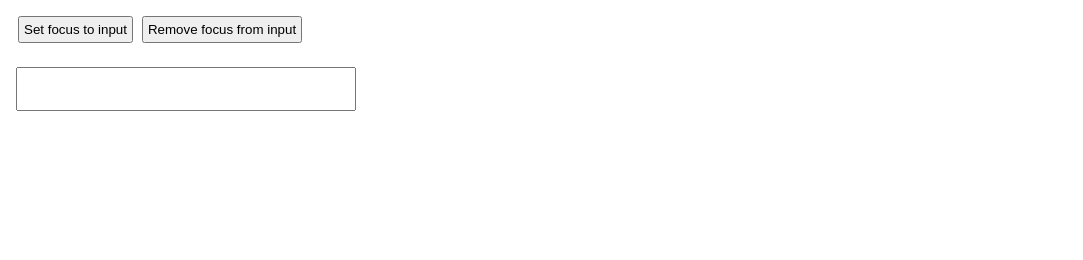
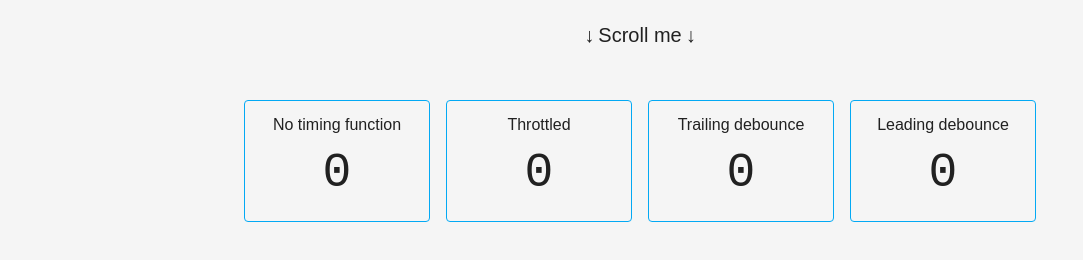
Before and after one commit to krok-code/Git-training, a plain HTML site: page index.html in a window 1280 px wide. Shown: the top 260 px of the page, without its empty margins (0-1083 px from the left). Drawn offline with Linux system fonts and the light colour scheme.

Commit message:
Finish with seventh module, and start working with eighth module7

```diff
--- a/index.html
+++ b/index.html
@@ -14,10 +14,42 @@
     <script src="fifthModule.js"></script>
   </head>
   <body>
-    <button type="button" data-action="set">Set focus to input</button>
+    <p class="cta">Scroll me</p>
+
+    <div class="event-counter">
+      <div class="box">
+        <p>No timing function</p>
+        <span class="output vanilla">0</span>
+      </div>
+
+      <div class="box">
+        <p>Throttled</p>
+        <span class="output throttled">0</span>
+      </div>
+
+      <div class="box">
+        <p>Trailing debounce</p>
+        <span class="output trailing">0</span>
+      </div>
+
+      <div class="box">
+        <p>Leading debounce</p>
+        <span class="output leading">0</span>
+      </div>
+    </div>
+    <!-- <p class="output">Selected color: -</p>
+    <div class="color-palette"></div> -->
+    <!-- <div id="parent">
+      Parent
+      <div id="child">
+        Child
+        <div id="descendant">Descendant</div>
+      </div>
+    </div> -->
+    <!-- <button type="button" data-action="set">Set focus to input</button>
     <button type="button" data-action="remove">Remove focus from input</button>
     <br /><br />
-    <input type="text" class="text-input" />
+    <input type="text" class="text-input" /> -->
     <!-- <input type="text" class="text-input" />
     <p>Text field value: <span class="output"></span></p> -->
     <!-- <p>Selected option next: <span class="text-output">none</span></p>
--- a/main.css
+++ b/main.css
@@ -1,4 +1,114 @@
 body {
+  height: 5000vh;
+  font-family: sans-serif;
+  line-height: 1.5;
+  color: #212121;
+  background-color: #f5f5f5;
+}
+
+.cta {
+  display: flex;
+  justify-content: center;
+  align-items: center;
+  font-size: 20px;
+}
+
+.cta::before,
+.cta::after {
+  content: "\2193";
+  margin-left: 4px;
+  margin-right: 4px;
+}
+
+.event-counter {
+  position: sticky;
+  top: 100px;
+  display: flex;
+  justify-content: center;
+}
+
+.box {
+  min-width: 160px;
+  display: inline-flex;
+  flex-direction: column;
+  align-items: center;
+  justify-content: center;
+  margin-left: 8px;
+  margin-right: 8px;
+  padding: 12px;
+  border: 1px solid #03a9f4;
+  border-radius: 4px;
+}
+
+.event-counter p {
+  margin: 0;
+  font-size: 16px;
+}
+
+.event-counter span {
+  font-size: 48px;
+  font-family: monospace;
+}
+
+/* body {
+  margin: 8px;
+  font-family: sans-serif;
+}
+
+.output {
+  text-align: center;
+  text-transform: uppercase;
+  font-size: 24px;
+  font-weight: 700;
+}
+
+.color-palette {
+  display: grid;
+  grid-template-columns: repeat(auto-fit, minmax(40px, 1fr));
+  gap: 4px;
+}
+
+.color-palette .item {
+  padding: 0;
+  margin: 0;
+  border: none;
+  border-radius: 4px;
+  width: 40px;
+  height: 40px;
+  cursor: pointer;
+  transition: transform 250ms ease-in-out;
+}
+
+.color-palette .item:hover {
+  transform: scale(1.1);
+} */
+
+/* #parent,
+#child,
+#descendant {
+  margin: 16px;
+  padding: 16px;
+  border: 4px solid #212121;
+  border-radius: 8px;
+  color: #fff;
+  font-weight: 500;
+  font-size: 20px;
+  text-transform: uppercase;
+}
+
+#parent {
+  background-color: #673ab7;
+}
+
+#child {
+  background-color: #448aff;
+}
+
+#descendant {
+  background-color: #ff9800;
+} */
+
+/* body {
   margin: 16px;
   line-height: 1.5;
   font-family: sans-serif;
@@ -18,7 +128,7 @@ button {
   padding: 4px;
   margin-right: 2px;
   margin-left: 2px;
-}
+} */
 
 /* p {
   overflow-wrap: anywhere;
```
Also changed, not shown: seventhModule.js (added, +132 -0 lines), node-tut/index.js (added).
